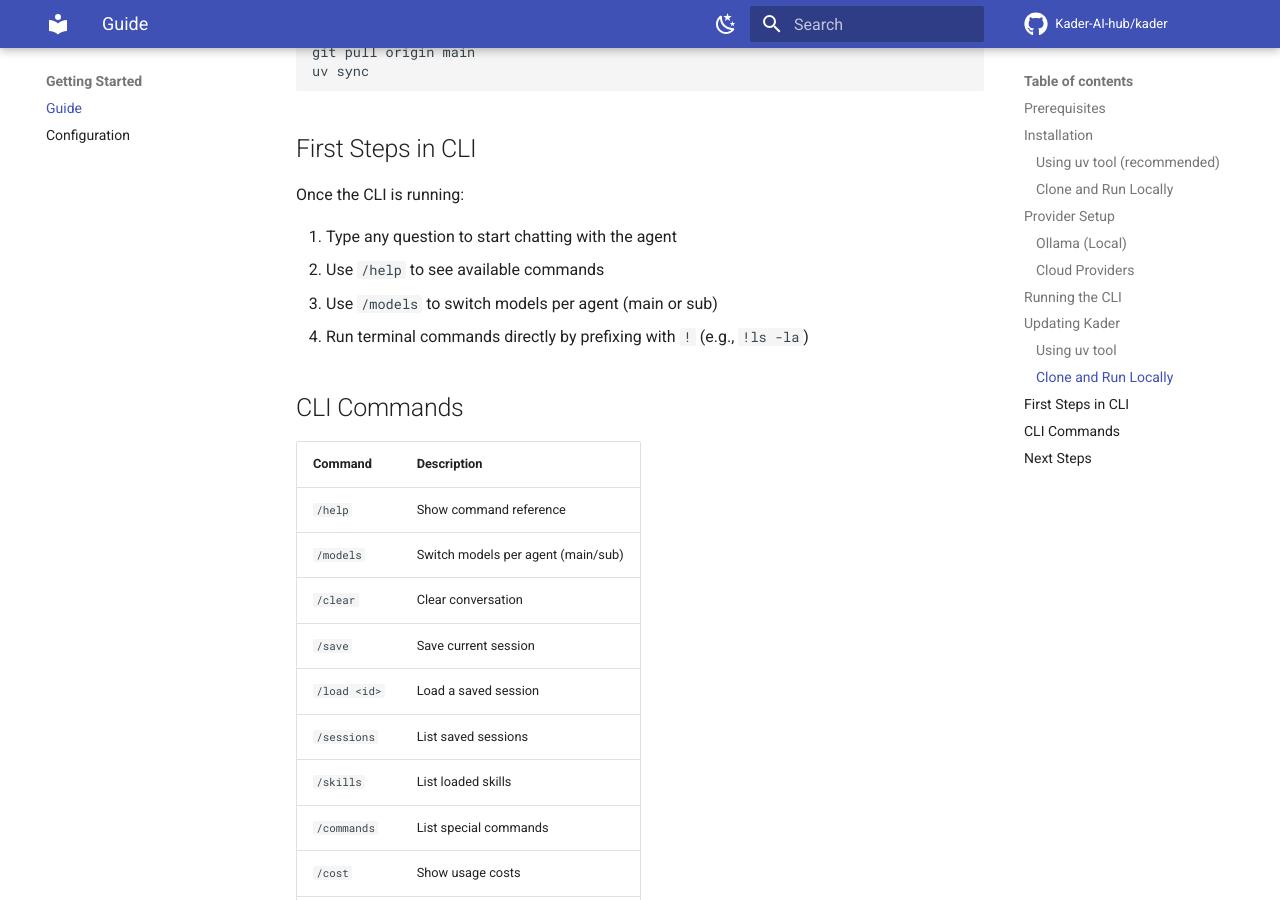
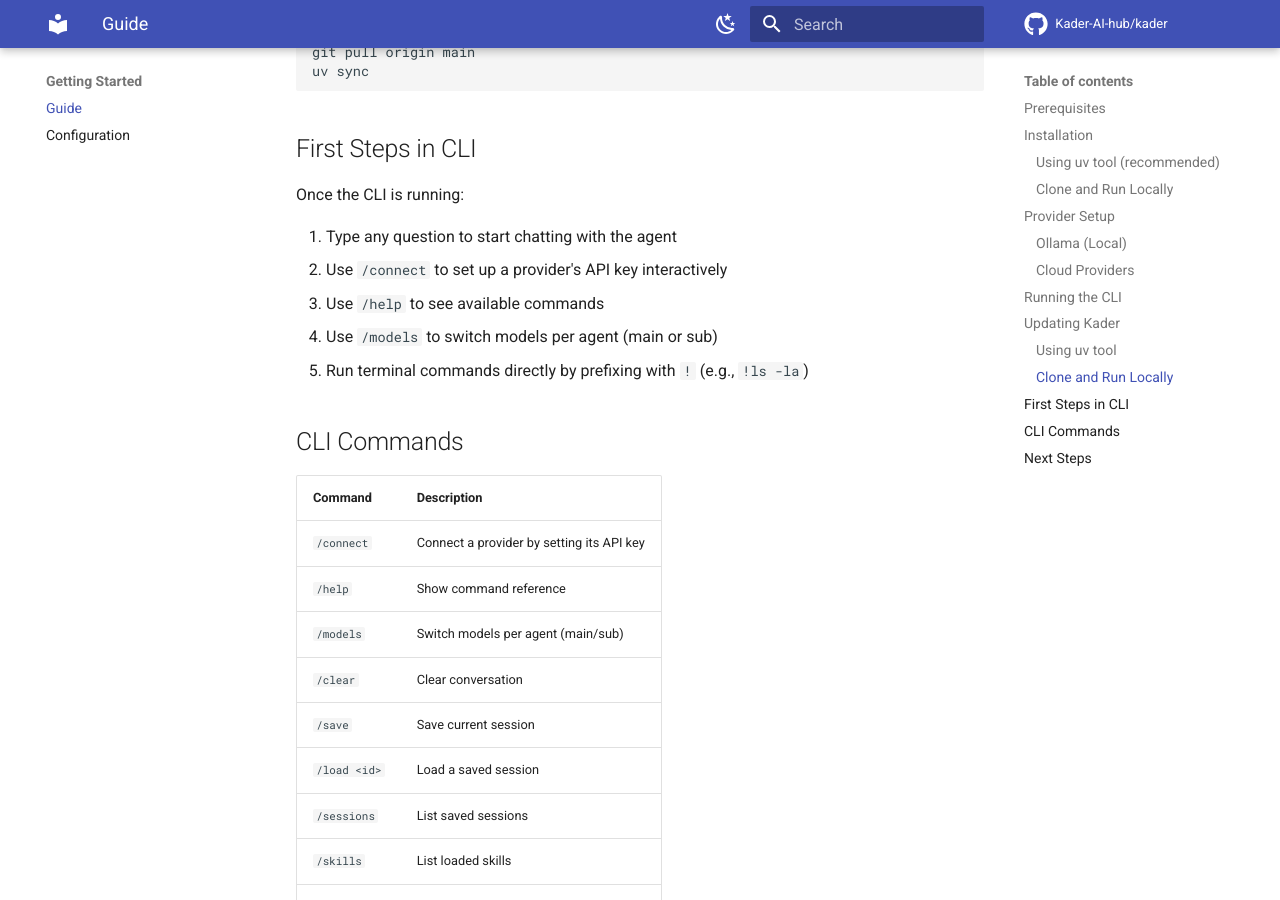
Before and after one commit to Kader-AI-hub/kader, an MkDocs documentation site: the page built from docs/guide.md, in a window 1280 px wide and 900 px high, scrolled down 2411 px. Built offline with MkDocs 1.6.1 and Material for MkDocs 9.7.7, drawn with Linux system fonts in a browser that asks for light colours; comment, search, counter and statistics services are not loaded.

Commit message:
update documentation to add connect command

```diff
--- a/docs/guide.md
+++ b/docs/guide.md
@@ -115,14 +115,16 @@ uv sync
 Once the CLI is running:
 
 1. Type any question to start chatting with the agent
-2. Use `/help` to see available commands
-3. Use `/models` to switch models per agent (main or sub)
-4. Run terminal commands directly by prefixing with `!` (e.g., `!ls -la`)
+2. Use `/connect` to set up a provider's API key interactively
+3. Use `/help` to see available commands
+4. Use `/models` to switch models per agent (main or sub)
+5. Run terminal commands directly by prefixing with `!` (e.g., `!ls -la`)
 
 ## CLI Commands
 
 | Command | Description |
 |---------|-------------|
+| `/connect` | Connect a provider by setting its API key |
 | `/help` | Show command reference |
 | `/models` | Switch models per agent (main/sub) |
 | `/clear` | Clear conversation |
```
Also changed, not shown: README.md (+5 -3 lines), docs/cli/index.md (+13 -0 lines), docs/configuration.md (+2 -0 lines).
